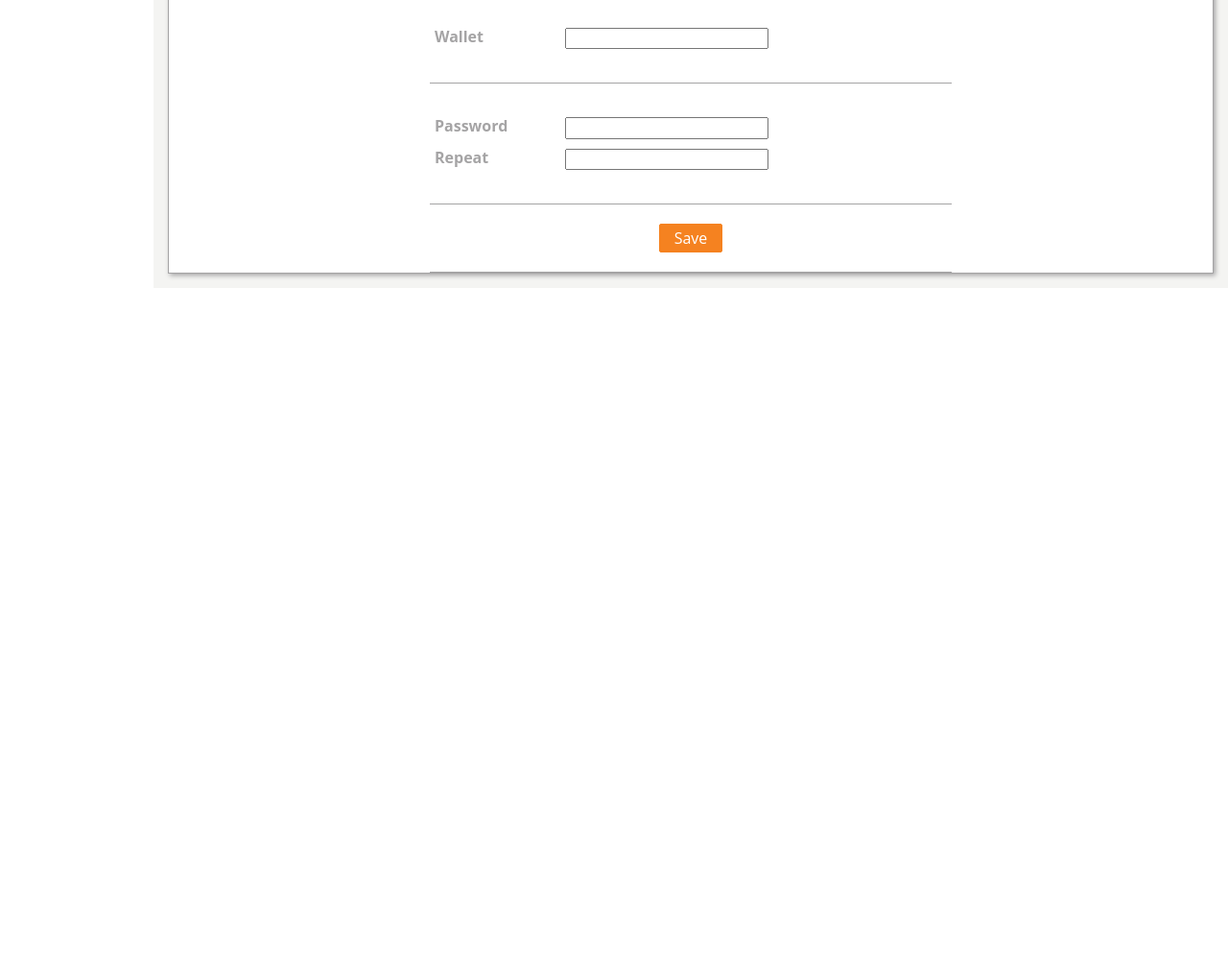
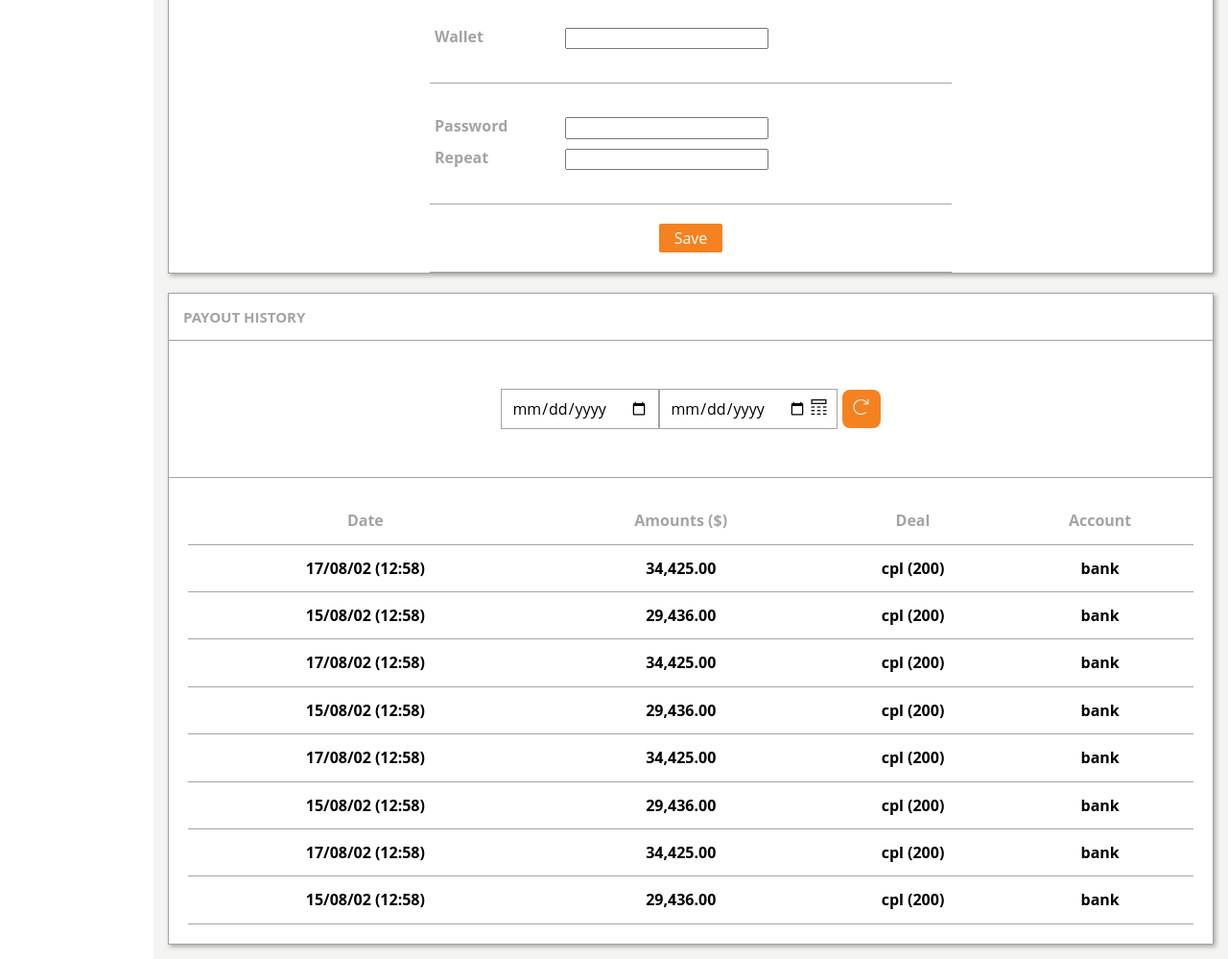
Before and after one commit to AnnaLangner/Projekt-1, a website: page index.html in a window 1280 px wide. Shown: the part 3843-4842 px from the top of the page at 96% size. Before the commit the page ends 4143 px from the top, so only its background shows below. Drawn offline with Linux system fonts and the light colour scheme.

Commit message:
adding 'payout history' part

```diff
--- a/index.html
+++ b/index.html
@@ -699,6 +699,89 @@
 	    				</div>
 	    			</div>
 	    		</div>
+
+	    		<!-- payout history -->
+
+	    		<div class="section">
+
+        			<h1 class="payoutName">payout history</h1>
+
+
+        			<div class="payoutCalendar row">
+        				<input class="windowOne" type="date" name="calendar">
+        				<div class="calendarWindowWithIcon">
+        					<input class="windowTwo" type="date" name="calendar">
+        					<span class="icon-calendar"></span>
+        				</div>
+        				<button class="icon-refresh"></button>
+        			</div>
+
+        			<div class="row payoutTable">
+        				<div class="scroll-wrapper col-xs-12">
+							<table>
+								<thead>
+        							<tr>
+        								<th>Date</th>
+        								<th>Amounts ($)</th>
+        								<th>Deal</th>
+        								<th>Account</th>
+
+        							</tr>
+        						</thead>
+        						<tbody>
+        							<tr>
+        								<td>17/08/02 (12:58)</td>
+        								<td>34,425.00</td>
+        								<td>cpl (200)</td>
+        								<td>bank</td>
+        							</tr>
+        							<tr>
+        								<td>15/08/02 (12:58)</td>
+        								<td>29,436.00</td>
+        								<td>cpl (200)</td>
+        								<td>bank</td>
+        							</tr>
+        							<tr>
+        								<td>17/08/02 (12:58)</td>
+        								<td>34,425.00</td>
+        								<td>cpl (200)</td>
+        								<td>bank</td>
+        							</tr>
+        							<tr>
+        								<td>15/08/02 (12:58)</td>
+        								<td>29,436.00</td>
+        								<td>cpl (200)</td>
+        								<td>bank</td>
+        							</tr>
+        							<tr>
+        								<td>17/08/02 (12:58)</td>
+        								<td>34,425.00</td>
+        								<td>cpl (200)</td>
+        								<td>bank</td>
+        							</tr>
+        							<tr>
+        								<td>15/08/02 (12:58)</td>
+        								<td>29,436.00</td>
+        								<td>cpl (200)</td>
+        								<td>bank</td>
+        							</tr>
+        							<tr>
+        								<td>17/08/02 (12:58)</td>
+        								<td>34,425.00</td>
+        								<td>cpl (200)</td>
+        								<td>bank</td>
+        							</tr>
+        							<tr>
+        								<td>15/08/02 (12:58)</td>
+        								<td>29,436.00</td>
+        								<td>cpl (200)</td>
+        								<td>bank</td>
+        							</tr>
+        						</tbody>
+        					</table>
+        				</div>
+        			</div>
+        		</div>
     		</div>
 
         </div>
--- a/sass/components/_payout.scss
+++ b/sass/components/_payout.scss
@@ -0,0 +1,90 @@
+.payoutName{
+	color: $seckondcolor;
+	text-transform: uppercase;
+    text-align: left;
+    padding: 5px 15px;
+    font-size: 15px;
+}
+
+.payoutCalendar {
+	display: flex;
+	padding: 50px 0;
+	justify-content: center;
+	align-items: center;
+	border-top: 1px solid $seckondcolor;
+	border-bottom: 1px solid $seckondcolor;
+
+	.windowOne {
+		display: inline-block;
+		border: 1px solid $seckondcolor;
+		padding: 10px;
+	}
+	.calendarWindowWithIcon {
+		border: 1px solid $seckondcolor;
+		padding: 10px;
+
+		.windowTwo {
+			display: inline-block;
+			border: none;
+		}
+		.icon-calendar {
+			padding: 0px;
+		}
+	}
+	.icon-refresh {
+		border: none;
+		padding: 10px 12px;
+		margin-left: 5px;
+		background-color: $brand-main-color;
+		border-radius: 8px;
+		color: $firstcolor;
+	}
+}
+
+.payoutTable{
+	.scroll-wrapper {
+		display: block;
+		width: 100%;
+		overflow-x: auto;
+
+		table {
+			width: 100%;
+			max-width: 100%;
+			border-collapse: collapse;
+
+			thead {
+				border-bottom: 1px solid $seckondcolor;
+
+				tr {
+					border-bottom: 1px solid $seckondcolor;
+
+					th {
+						color: $seckondcolor;
+						padding: 15px 0;
+						&:hover {
+						background-color: $thirdcolor;
+						opacity: 1;
+						}
+					}
+				}
+
+			}
+
+			tbody {
+				tr {
+					border-bottom: 1px solid $seckondcolor;
+					&:hover {
+						background-color: $thirdcolor;
+						opacity: 1;
+					}
+
+					td {
+						text-align: center;
+						font-weight: bold;
+						padding: 15px 0;
+					}
+				}
+			}
+		}
+	}
+}
```
Also changed, not shown: css/style.css.
